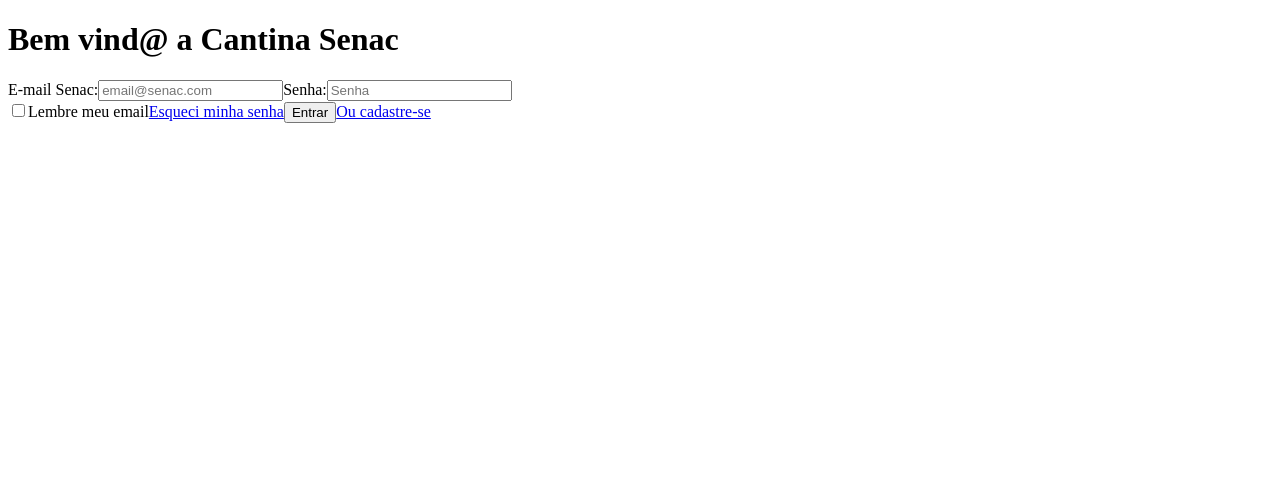
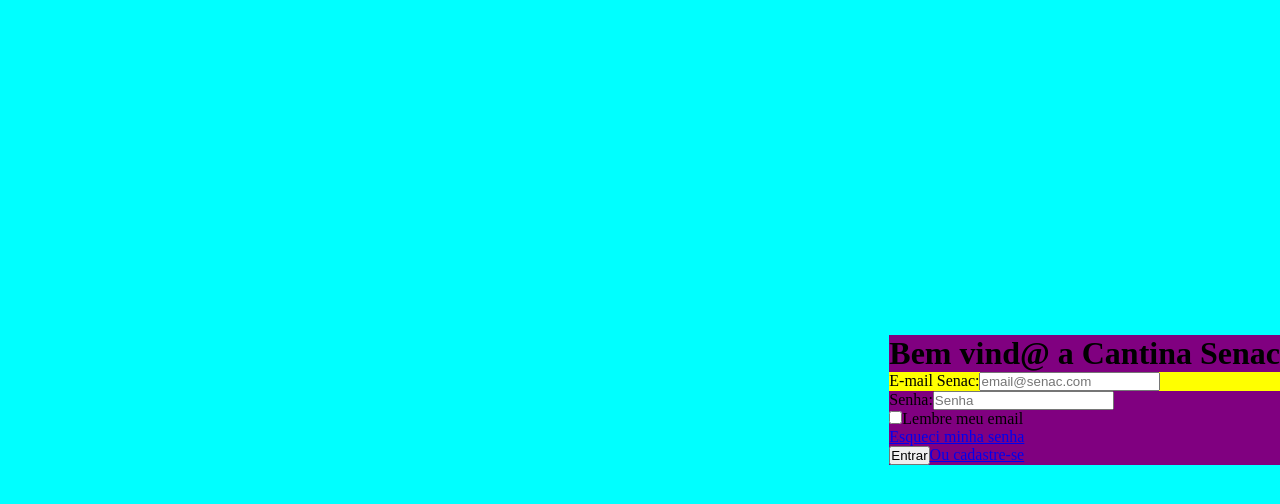
Before and after one commit to prof-lucas-senac/cantina-senac-2025-front, an Angular app: page / in a window 1280 px wide. Shown: the top 504 px of the page. Built offline with nearby package versions, Linux system fonts and the light colour scheme.

Commit message:
implementação na tela login

```diff
--- a/src/app/app.component.css
+++ b/src/app/app.component.css
@@ -1,47 +1,3 @@
-body {
-  font-family: Arial, sans-serif;
-  text-align: center;
-  margin: 0;
-  padding: 0;
-  background: linear-gradient(135deg, #74ebd5, #ACB6E5);
-  height: 100vh;
-  display: flex;
-  flex-direction: column;
-  justify-content: center;
-  align-items: center;
+header {
+    font-size: 20px;
 }
-
-header {
-  font-size: 28px;
-  font-weight: bold;
-  margin-bottom: 30px;
-  color: #333;
-
-}
-
-main p {
-  font-size: 20px;
-  margin-bottom: 20px;
-  font-weight: bold;
-}
-
-button {
-  padding: 12px 24px;
-  font-size: 18px;
-  cursor: pointer;
-  border: none;
-  background-color: #ff9800;
-  color: white;
-  border-radius: 8px;
-  box-shadow: 0 4px 8px rgba(0,0,0,0.2);
-  transition: transform 0.2s, background-color 0.3s;
-}
-
-button:hover {
-  background-color: #e68900;
-  transform: scale(1.05);
-}
-
-button:active {
-  transform: scale(0.95);
-}
--- a/src/app/components/login/login.component.css
+++ b/src/app/components/login/login.component.css
@@ -0,0 +1,21 @@
+.div-principal {
+  display: flex;
+  background-color: aqua;
+  height: 100vh;
+  width: 100vw;
+  align-items: center;
+  justify-content: flex-end;
+}
+
+.div-formulario {
+  background-color: purple;
+}
+
+.div-input {
+  background-color: yellow;
+}
+
+.divformularioinferior {
+  display: flex;
+  background-color: blue;
+}
--- a/src/app/components/login/login.component.html
+++ b/src/app/components/login/login.component.html
@@ -1,16 +1,32 @@
-<h1>Bem vind&#64; a Cantina Senac</h1>
+<div class="div-principal">
+  <div class="div-formulario">
+    <h1>Bem vind&#64; a Cantina Senac</h1>
+
+    <form>
+      <div class="div-input">
+        <label for="email">E-mail Senac:</label>
+        <input type="email" id="email" placeholder="email@senac.com" />
+      </div>
+      <div class ="div-input"></div>
+        <label for="senha">Senha:</label>
+        <input type="senha" id="senha" placeholder="Senha" />
+    </form>
 
 
-<form>
-  <label for="email">E-mail Senac:</label>
-  <input type="email" id = "email" placeholder="email@senac.com">
+    <div class = "div-formulario-inferior">
+        <div>
+        <input type="checkbox" />
+       <label for="lembrarEmail">Lembre meu email</label>
+        </div>
 
-  <label for="senha">Senha:</label>
-  <input type="senha" id = "senha" placeholder="Senha">
-</form>
-<input type="checkbox">
-<label for="lembrarEmail">Lembre meu email</label>
-<a href="#">Esqueci minha senha</a>
 
-<button>Entrar</button>
-<a href="#">Ou cadastre-se</a>
+         <a href="#">Esqueci minha senha</a>
+
+    </div>
+
+
+
+    <button>Entrar</button>
+    <a href="#">Ou cadastre-se</a>
+  </div>
+</div>
--- a/src/styles.css
+++ b/src/styles.css
@@ -1 +1,4 @@
-/* You can add global styles to this file, and also import other style files */
+* {
+  margin: 0;
+  padding: 0;
+}
```
